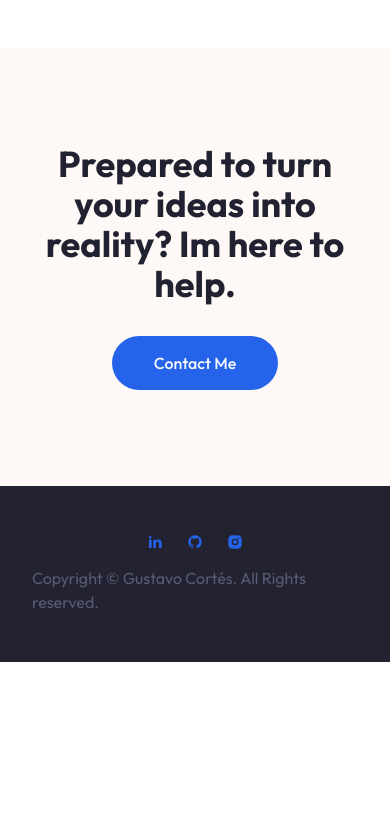
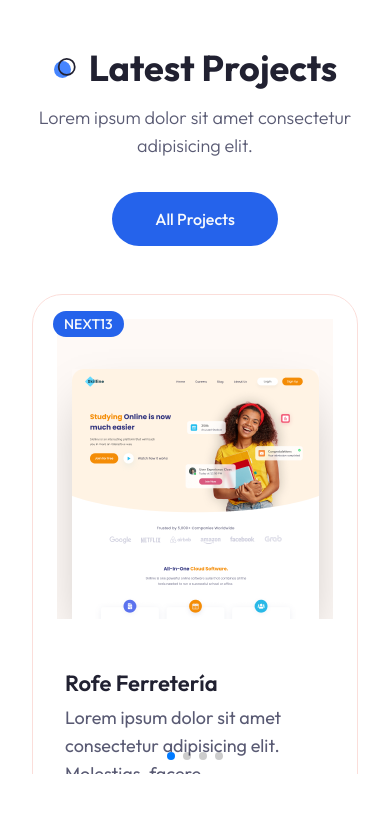
Before and after one commit to GCortesGustavo/portfolio, a Next.js app: page / in a window 390 px wide. Shown: the part 2851-3664 px from the top of the page. Before the commit the page ends 3513 px from the top, so only its background shows below. Built offline with nearby package versions, Linux system fonts and the light colour scheme.

Commit message:
Seccion ultimos proyectos

```diff
--- a/app/page.jsx
+++ b/app/page.jsx
@@ -2,6 +2,7 @@
 import Cta from '@/components/Cta';
 import Hero from '@/components/Hero';
 import Services from '@/components/Services';
+import Work from '@/components/Work';
 
 export default function Home() {
   return (
@@ -9,6 +10,7 @@
       <Hero />
       <About />
       <Services />
+      <Work />
       <Cta />
     </main>
   )
--- a/components/Badge.jsx
+++ b/components/Badge.jsx
@@ -1,7 +1,8 @@
 "use client";
 import CountUp from "react-countup"
 
-const Badge = ({containerStyles,
+const Badge = ({
+  containerStyles,
   icon,
   endCountNum,
   endCountText,
--- /dev/null
+++ b/components/ProjectCard.jsx
@@ -0,0 +1,34 @@
+import Link from "next/link";
+import Image from "next/image";
+import { Card, CardHeader } from "./ui/card";
+import {Github, Link2Icon} from "lucide-react";
+import {Badge} from "./ui/badge";
+
+const ProjectCard = ({project}) => {
+  return (
+    <Card className="group overflow-hidden relative">
+        <CardHeader>
+            <div className="relative w-full  h-[300px] flex items-center justify-center bg-tertiary dark:bg-secondary/40 xl:bg-work_project_bg_light dark:xl:bg-work_project_bg_dark xl:bg-[110%] xl:bg-no-repeat overflow-hidden">
+            <Image
+                className="absolute bottom-0 shadow-2xl"
+                src={project.image}
+                width={247}
+                height={250}
+                alt=""
+                priority />
+                <div className="flex gap-x-4">
+                    <Link href={project.link} className="bg-secondary w-[54px] h-[54px] rounded-full flex justify-center items-center scale-0 opacity-0 group-hover:scale-100 group-hover:opacity-100 transition-all duration-200"><Link2Icon className="text-white"/></Link>
+                    <Link href={project.github} className="bg-secondary w-[54px] h-[54px] rounded-full flex justify-center items-center scale-0 opacity-0 group-hover:scale-100 group-hover:opacity-100 transition-all duration-200"><Github className="text-white"/></Link>
+                </div>
+            </div>
+        </CardHeader>
+        <div className="h-full px-8 py-6">
+            <Badge className="uppercase text-sm font-medium mb-2 absolute top-4 left-5">{project.category}</Badge>
+            <h4 className="h4 mb-1">{project.name}</h4>
+            <p className="text-muted-foreground text-lg">{project.description}</p>
+        </div>
+    </Card>
+  )
+}
+
+export default ProjectCard
--- /dev/null
+++ b/components/Work.jsx
@@ -0,0 +1,120 @@
+"use client"
+import Link from "next/link";
+import { Button } from "./ui/button";
+
+import{ Swiper, SwiperSlide} from "swiper/react"
+
+//swiper styles
+import "swiper/css"
+import "swiper/css/pagination"
+
+//Import required modules
+import {Pagination} from "swiper/modules";
+
+import ProjectCard from "./ProjectCard";
+
+const projectData = [
+    {
+        image: "/work/3.png",
+        category: "Next13",
+        name: "Rofe Ferretería",
+        description: "Lorem ipsum dolor sit amet consectetur adipisicing elit. Molestias, facere.",
+        link: "/",
+        github: "/",
+    },
+    {
+        image: "/work/4.png",
+        category: "React js",
+        name: "Rick And Morty",
+        description: "Lorem ipsum dolor sit amet consectetur adipisicing elit. Molestias, facere.",
+        link: "/",
+        github: "/",
+    },
+    {
+        image: "/work/2.png",
+        category: "React js",
+        name: "Livechatg",
+        description: "Lorem ipsum dolor sit amet consectetur adipisicing elit. Molestias, facere.",
+        link: "/",
+        github: "/",
+    },
+    {
+        image: "/work/1.png",
+        category: "Next14",
+        name: "Portfolio",
+        description: "Lorem ipsum dolor sit amet consectetur adipisicing elit. Molestias, facere.",
+        link: "/",
+        github: "/",
+    },
+    {
+        image: "/work/3.png",
+        category: "Astro",
+        name: "TestaClone",
+        description: "Lorem ipsum dolor sit amet consectetur adipisicing elit. Molestias, facere.",
+        link: "/",
+        github: "/",
+    },
+    {
+        image: "/work/4.png",
+        category: "React js",
+        name: "WeatherApp",
+        description: "Lorem ipsum dolor sit amet consectetur adipisicing elit. Molestias, facere.",
+        link: "/",
+        github: "/",
+    },
+    {
+        image: "/work/2.png",
+        category: "React js and Typescript",
+        name: "Pokedex",
+        description: "Lorem ipsum dolor sit amet consectetur adipisicing elit. Molestias, facere.",
+        link: "/",
+        github: "/",
+    },
+    {
+        image: "/work/1.png",
+        category: "HTML AND CSS",
+        name: "HTML/CSS practice",
+        description: "Lorem ipsum dolor sit amet consectetur adipisicing elit. Molestias, facere.",
+        link: "/",
+        github: "/",
+    },
+]
+
+const Work = () => {
+  return (
+    <section className="relative mb-12 xl:mb-48">
+        <div className="container mx-auto">
+            {/*Text */}
+            <div className="max-w-[400px] mx-auto xl:mx-0 text-center xl:text-left mb-12  xl:h-[400px] flex flex-col justify-center items-center xl:items-start">
+                <h2 className="section-title mb-4">Latest Projects</h2>
+                <p className="subtitle mb-8">Lorem ipsum dolor sit amet consectetur adipisicing elit.</p>
+                <Link href="/projects">
+                    <Button>All Projects</Button>
+                </Link>
+            </div>
+            {/*Slider*/}
+            <div className="xl:max-w-[1000px] xl:absolute right-0 top-0">
+                <Swiper className="h-[480px]"
+                    slidesPerView={1}
+                    breakpoints={{640: {
+                    slidesPerView: 2,
+                }}}
+                    spaceBetween={30}
+                    modules={[Pagination]}
+                    pagination={{clickable: true}}>
+                    {/*Shows only the first 4 projects for the slides*/}
+                    {projectData.slice(0, 4).map((project, index) => {
+                        return (
+                            <SwiperSlide key={index}>
+                                <ProjectCard project={project} />
+                            </SwiperSlide>
+                        )
+                    })}
+                </Swiper>
+            </div>
+        </div>
+    </section>
+  )
+}
+
+export default Work
--- a/tailwind.config.js
+++ b/tailwind.config.js
@@ -85,6 +85,8 @@
         about_shape_dark: "url(/about/shape-dark.svg)",
         dots_light: "url(/dots-light.svg)",
         dots_dark: "url(/dots-dark.svg)",
+        work_project_bg_light: "url(/work/project-bg-light.png)",
+        work_project_bg_dark: "url(/work/project-bg-dark.png)",
       }
     },
   },
```
Also changed, not shown: app/globals.css (line endings or trailing spaces).
